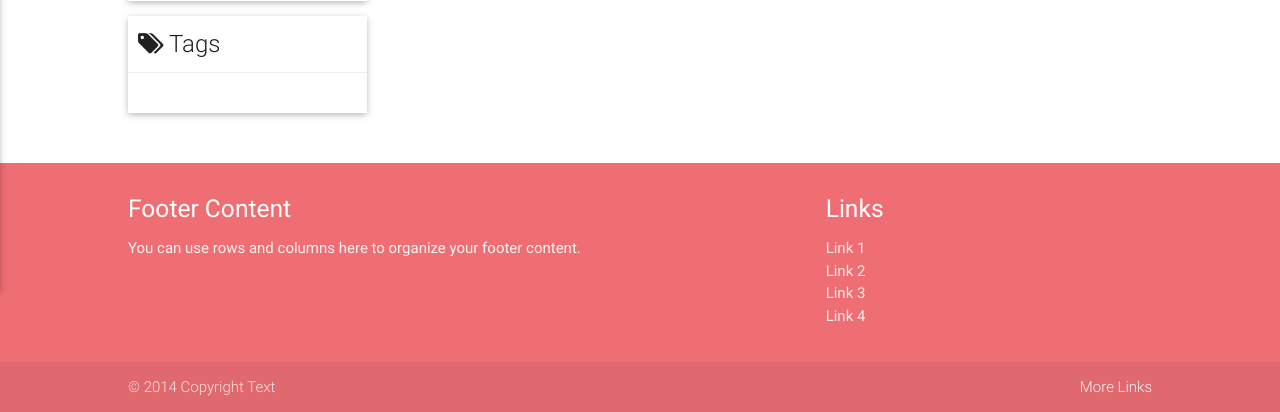
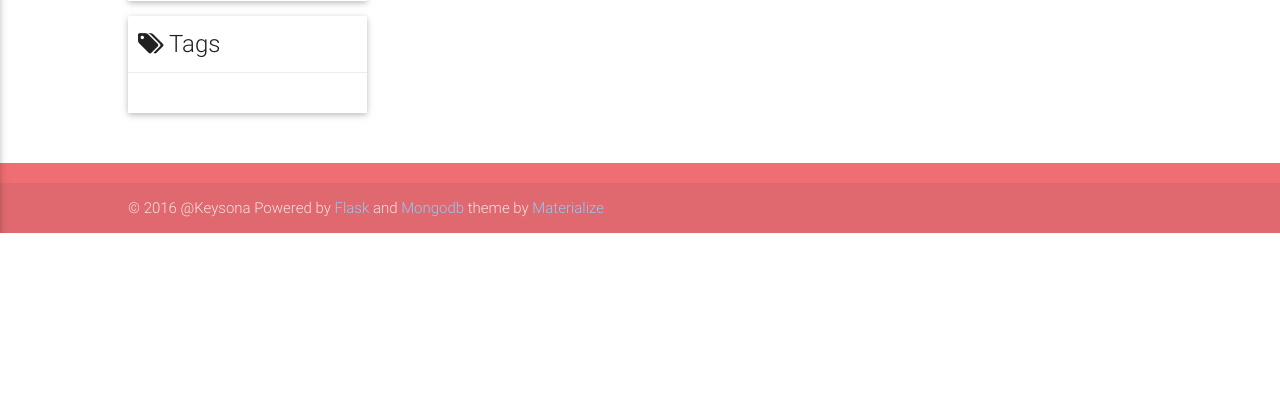
Before and after one commit to keysona/flask-materialize-mongodb-blog, a Flask app: page / in a window 1280 px wide. Shown: the part 569-981 px from the top of the page. After the commit the page ends 802 px from the top, so only its background shows below. Run offline with Flask 2, Linux system fonts and the light colour scheme; data that the repository does not hold is empty; some libraries are stand-ins or nearby versions.

Commit message:
Change footer.

```diff
--- a/flask_materialize_mongodb_blog/templates/components/footer.html
+++ b/flask_materialize_mongodb_blog/templates/components/footer.html
@@ -1,25 +1,7 @@
 <footer class="page-footer">
-    <div class="container">
-        <div class="row">
-            <div class="col l6 s12">
-                <h5 class="white-text">Footer Content</h5>
-                <p class="grey-text text-lighten-4">You can use rows and columns here to organize your footer content.</p>
-            </div>
-            <div class="col l4 offset-l2 s12">
-                <h5 class="white-text">Links</h5>
-                <ul>
-                  <li><a class="grey-text text-lighten-3" href="#!">Link 1</a></li>
-                  <li><a class="grey-text text-lighten-3" href="#!">Link 2</a></li>
-                  <li><a class="grey-text text-lighten-3" href="#!">Link 3</a></li>
-                  <li><a class="grey-text text-lighten-3" href="#!">Link 4</a></li>
-                </ul>
-            </div>
-          </div>
-    </div>
     <div class="footer-copyright">
         <div class="container">
-        © 2014 Copyright Text
-        <a class="grey-text text-lighten-4 right" href="#!">More Links</a>
+                © 2016 @Keysona Powered by <a class="blue-text text-lighten-3" href="http://flask.pocoo.org/">Flask</a> and <a class="blue-text text-lighten-3" href="https://www.mongodb.com/">Mongodb</a> theme by <a class="blue-text text-lighten-3" href="http://materializecss.com/">Materialize </a>
         </div>
     </div>
 </footer>
```
